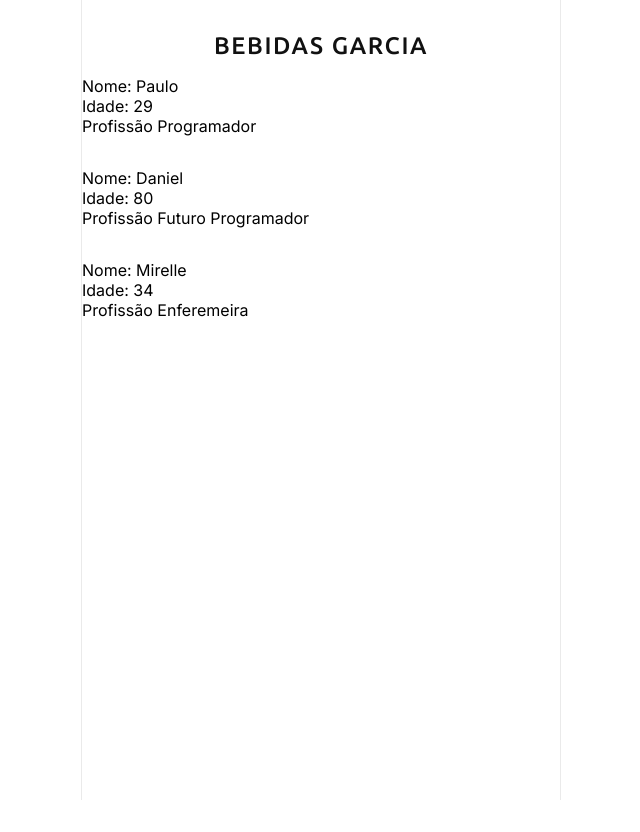
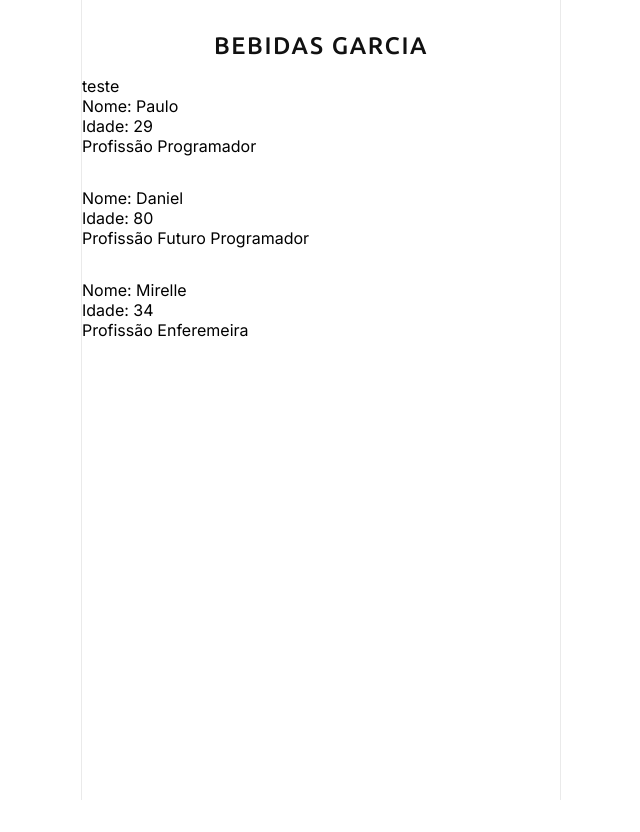
Before and after one commit to danielclaytonborgtx/bebidasGarcia, a React (Vite) app: page / in a window 1280 px wide. Shown: the whole page, without its empty margins (319-959 px from the left). Built offline with nearby package versions, Linux system fonts and the light colour scheme.

Commit message:
commit text

```diff
--- /dev/null
+++ b/src/components/Text/index.tsx
@@ -0,0 +1,22 @@
+import { ReactNode } from "react";
+import { Container } from "./styles";
+
+interface TextProps {
+  size?: "sm" | "md" | "lg";
+  variant?: "primary" | "secondary";
+  weight?: 400 | 500 | 700;
+  children: ReactNode;
+}
+
+export function Text({
+  size = "md",
+  variant = "primary",
+  weight = 400,
+  children,
+}: TextProps) {
+  return (
+    <Container size={size} variant={variant} weight={weight}>
+      {children}
+    </Container>
+  );
+}
--- /dev/null
+++ b/src/components/Text/styles.ts
@@ -0,0 +1,15 @@
+import styled from "styled-components";
+
+interface TextProps {
+  size: "sm" | "md" | "lg";
+  variant: "primary" | "secondary";
+  weight: 400 | 500 | 600 | 700;
+}
+
+export const Container = styled.div<TextProps>`
+  font-size: ${(props) =>
+    props.size === "sm" ? "14px" : props.size === "md" ? "16px" : "18px"};
+  font-weight: ${(props) => props.weight};
+  color: ${(props) => (props.variant === "secondary" ? "gray200" : "gray500")};
+  /* Outros estilos de texto que você deseja aplicar */
+`;
--- a/src/pages/Home/index.tsx
+++ b/src/pages/Home/index.tsx
@@ -2,11 +2,13 @@ import { Container } from "./styles";
 
 import { Title } from "../../components/Title";
 import { Person } from "../../components/Person";
+import { Text } from "../../components/Text";
 
 export function Home() {
   return (
     <Container>
       <Title>Bebidas Garcia</Title>
+      <Text>teste</Text>
 
       <Person name="Paulo" age={29} profession="Programador" />
       <Person name="Daniel" age={80} profession="Futuro Programador" />
```
